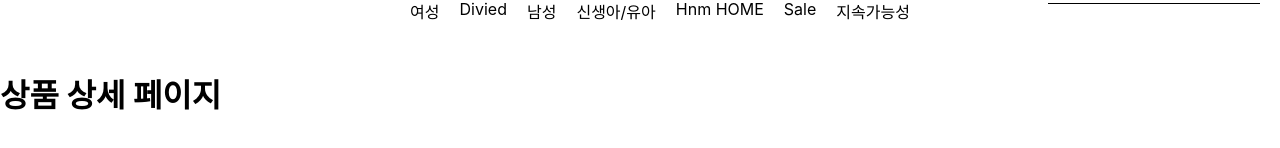
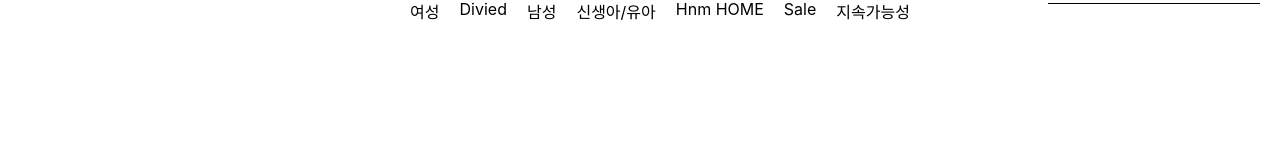
Before and after one commit to wonjine7/react-shopping-mall, a React (Create React App) app in the folder showpping-mall/: page /product/1 in a window 1280 px wide. Shown: the part 166-314 px from the top of the page. Built offline with nearby package versions, Linux system fonts and the light colour scheme.

Commit message:
Private Route

```diff
--- a/showpping-mall/src/App.js
+++ b/showpping-mall/src/App.js
@@ -6,6 +6,7 @@ import ProductAll from './page/ProductAll';
 import Login from './page/Login';
 import ProductDetail from './page/ProductDetail';
 import Navbar from './component/Navbar';
+import PrivateRoute from './route/PrivateRoute';
 
 
 
@@ -35,7 +36,7 @@ function App() {
       <Routes>
         <Route path='/' element={<ProductAll/>}/>
         <Route path='/login' element={<Login setAuthhenticate={setAuthhenticate}/>}/>
-        <Route path='/product/:id' element={<ProductDetail/>}/>
+        <Route path='/product/:id' element={<PrivateRoute authhenticate={authhenticate}/>}/>
       </Routes>
 
     </div>
--- /dev/null
+++ b/showpping-mall/src/route/PrivateRoute.js
@@ -0,0 +1,12 @@
+import React from 'react'
+import { Navigate } from 'react-router-dom'
+import ProductDetail from '../page/ProductDetail'
+
+const PrivateRoute = ({authhenticate}) => {
+  return
+    authhenticate==true?<ProductDetail/>:<Navigate to="/login"/>;
+
+
+}
+
+export default PrivateRoute
```
